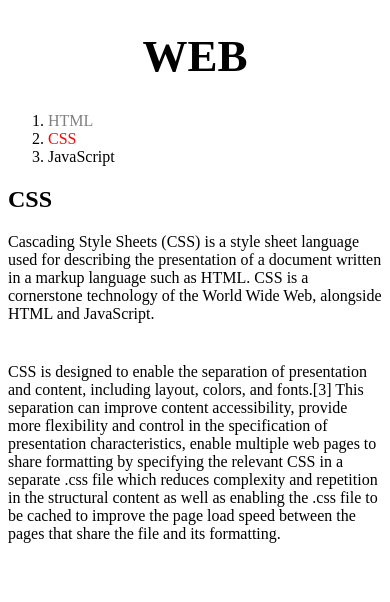
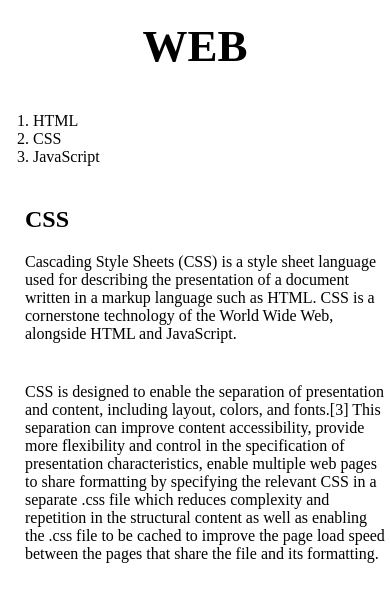
Before and after one commit to soralee2821/web, a plain HTML site: page 2.html in a window 390 px wide. Drawn offline with Linux system fonts and the light colour scheme.

Commit message:
Add files via upload
media query
css 활용 - box model, grid, media query

```diff
--- a/2.html
+++ b/2.html
@@ -1,14 +1,11 @@
 <!doctype html>
 <html>
     <head>
-        <title>WEB1-html</title>
+        <title>WEB1-css</title>
         <meta charset="utf-8">
         <style>
-            #active {
-                color:red;
-            }
-            .saw {
-                color:gray;
+            body{
+                margin:0;
             }
             a {
                 color:black;
@@ -17,19 +14,53 @@
             h1 {
                 font-size:45px;
                 text-align:center;
+                border-bottom:1px solid gray;
+                margin:0;
+                padding:20px;
+            }
+            ol {
+                border-right:1px solid gray;
+                width:100px;
+                margin:0;
+                padding:20px;
+            }
+            #grid {
+                display:grid;
+                grid-template-columns: 150px 1fr;
+            }
+            #grid ol {
+                padding-left:33px;
+            }
+            #grid #article {
+                padding-left:25px;
+            }
+            @media(max-width:800px){
+                #grid {
+                    display:block;
+                }
+                ol {
+                    border-right:none;
+                }
+                h1 {
+                    border-bottom:none;
+                }
             }
         </style>
     </head>
     <body>
         <h1><a href="index.html"> WEB </a></h1>
+        <div id="grid">
             <ol>
-            <li><a href="1.html" class="saw"> HTML </a></li>
-            <li><a href="2.html" class="saw" id="active"> CSS </a></li>
+                <li><a href="1.html"> HTML </a></li>
+                <li><a href="2.html"> CSS </a></li>
                 <li><a href="3.html"> JavaScript </a></li>
             </ol>
+            <div id="article">
                 <h2>CSS</h2>
                 <p style="margin-bottom: 40px;">Cascading Style Sheets (CSS) is a style sheet language used for describing the presentation of a document written in a markup language such as HTML. CSS is a cornerstone technology of the World Wide Web, alongside HTML and JavaScript.</p>
 
                 <p>CSS is designed to enable the separation of presentation and content, including layout, colors, and fonts.[3] This separation can improve content accessibility, provide more flexibility and control in the specification of presentation characteristics, enable multiple web pages to share formatting by specifying the relevant CSS in a separate .css file which reduces complexity and repetition in the structural content as well as enabling the .css file to be cached to improve the page load speed between the pages that share the file and its formatting.</p>
+            </div>
+        </div>
     </body>
 </html>
```
Also changed, not shown: mediaquery.html (added, +24 -0 lines). Lines whose indentation alone changed are shown as unchanged.
